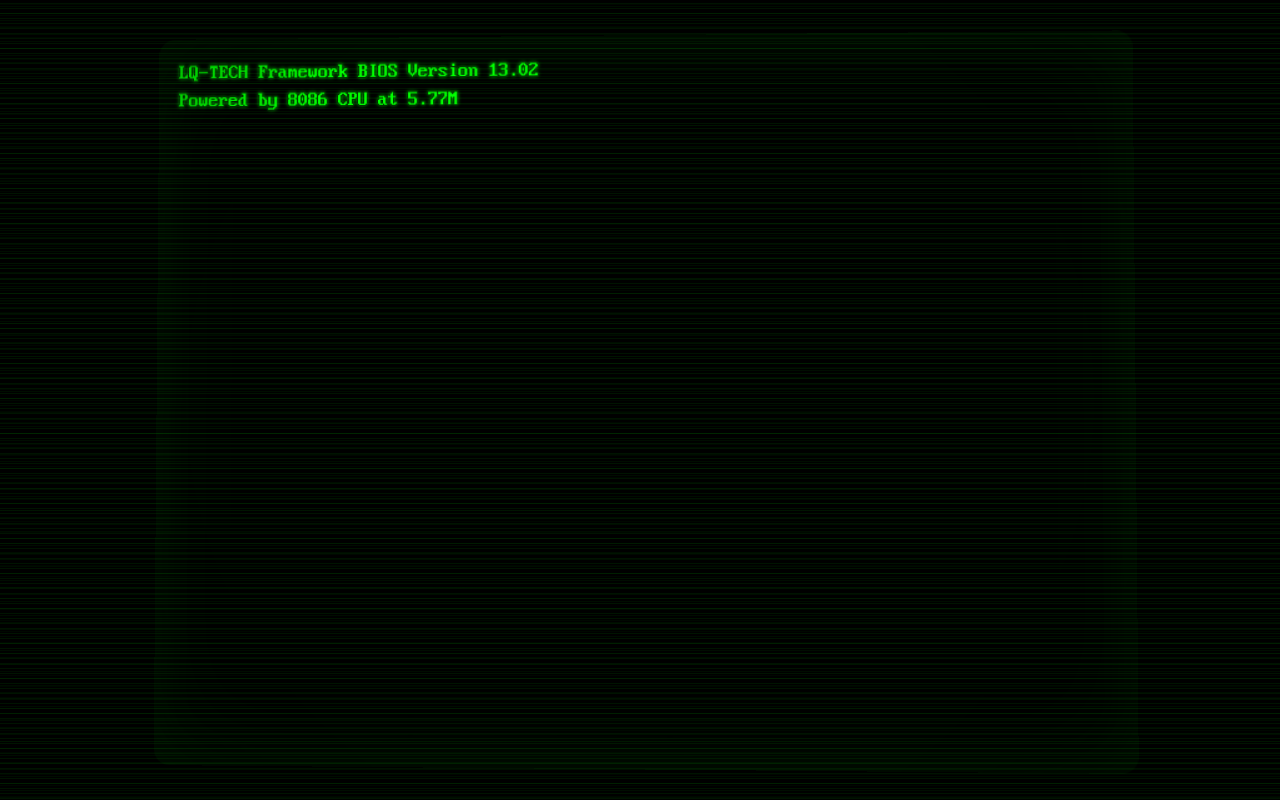
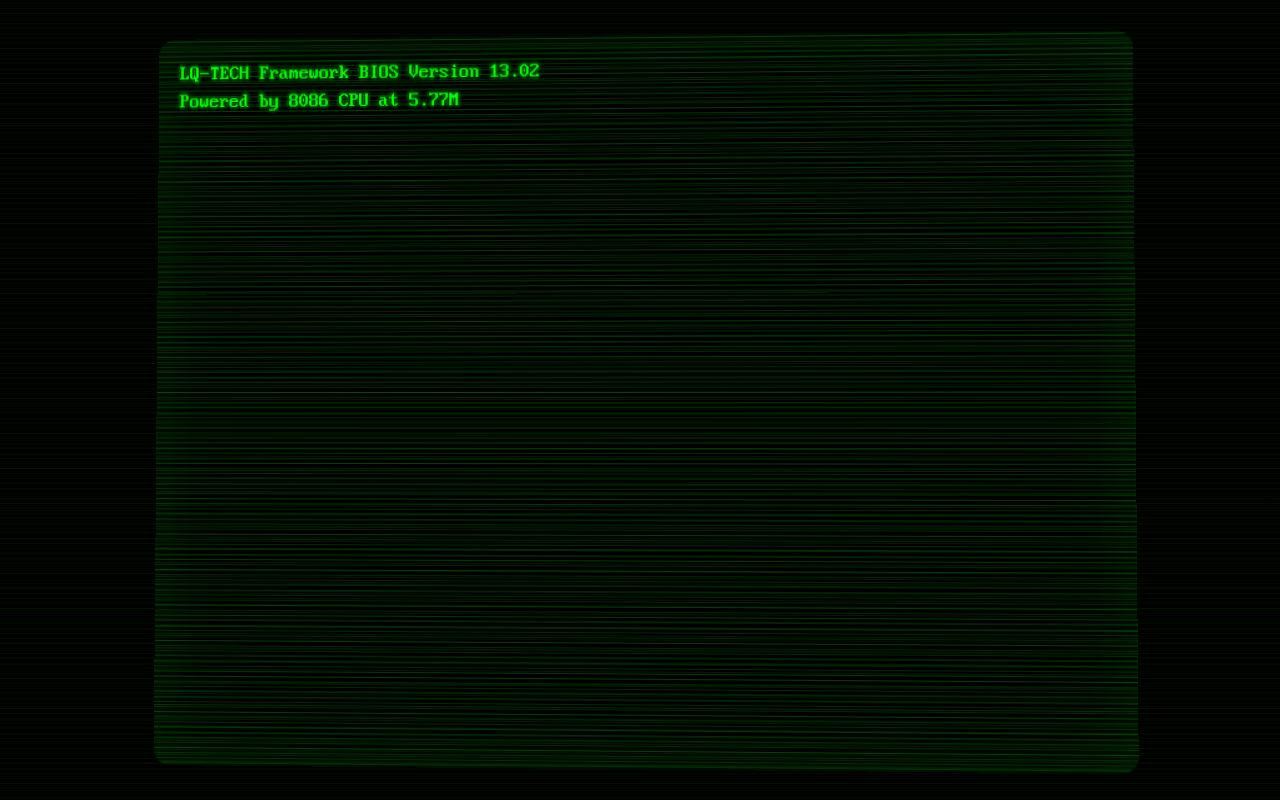
Before and after one commit to LibertyQuinzel/website, a plain HTML site: page index.html in a window 1280 px wide. Drawn offline with Linux system fonts and the light colour scheme.

Commit message:
updated background and readme

```diff
--- a/index.html
+++ b/index.html
@@ -43,28 +43,29 @@
       inset: 0;
       pointer-events: none;
       z-index: 999;
+      /* subtle global scanlines in the background (outside the CRT) */
       background-image:
         repeating-linear-gradient(0deg,
           transparent 0px,
           transparent 1px,
-          rgba(0, 255, 0, 0.08) 1px,
-          rgba(0, 255, 0, 0.08) 2px,
+          rgba(0, 255, 0, 0.04) 1px,
+          rgba(0, 255, 0, 0.04) 2px,
           transparent 2px,
           transparent 5px
         ),
         repeating-linear-gradient(0deg,
           transparent 0px,
           transparent 2px,
-          rgba(0, 255, 0, 0.05) 2px,
-          rgba(0, 255, 0, 0.05) 3px,
+          rgba(0, 255, 0, 0.03) 2px,
+          rgba(0, 255, 0, 0.03) 3px,
           transparent 3px,
           transparent 7px
         ),
         repeating-linear-gradient(0deg,
           transparent 0px,
           transparent 3px,
-          rgba(0, 255, 0, 0.03) 3px,
-          rgba(0, 255, 0, 0.03) 4px,
+          rgba(0, 255, 0, 0.02) 3px,
+          rgba(0, 255, 0, 0.02) 4px,
           transparent 4px,
           transparent 11px
         );
@@ -80,6 +81,12 @@
       perspective: 1000px;
     }
 
+    /* Keep the CRT container above the global scanline overlay so the monitor shape reads clearly */
+    #crt-container {
+      position: relative;
+      z-index: 1001;
+    }
+
     #screen {
       width: 100%;
       height: 100%;
@@ -89,10 +96,37 @@
       transform: scale(1.02) rotateX(1deg) rotateY(-1.5deg);
       transform-style: preserve-3d;
       background-color: #000;
+      /* strong scanlines inside the CRT screen only */
+      background-image:
+        repeating-linear-gradient(0deg,
+          transparent 0px,
+          transparent 1px,
+          rgba(0, 255, 0, 0.16) 1px,
+          rgba(0, 255, 0, 0.16) 2px,
+          transparent 2px,
+          transparent 5px
+        ),
+        repeating-linear-gradient(0deg,
+          transparent 0px,
+          transparent 2px,
+          rgba(0, 255, 0, 0.11) 2px,
+          rgba(0, 255, 0, 0.11) 3px,
+          transparent 3px,
+          transparent 7px
+        ),
+        repeating-linear-gradient(0deg,
+          transparent 0px,
+          transparent 3px,
+          rgba(0, 255, 0, 0.08) 3px,
+          rgba(0, 255, 0, 0.08) 4px,
+          transparent 4px,
+          transparent 11px
+        );
       border-radius: 16px;
       box-shadow:
         inset 0 0 60px rgba(0, 255, 0, 0.06),
         inset 0 0 120px rgba(0, 255, 0, 0.04);
+      border: 1px solid rgba(0,255,0,0.06);
       z-index: 2;
       display: flex;
       flex-direction: column;
```
Also changed, not shown: 1 other file.
